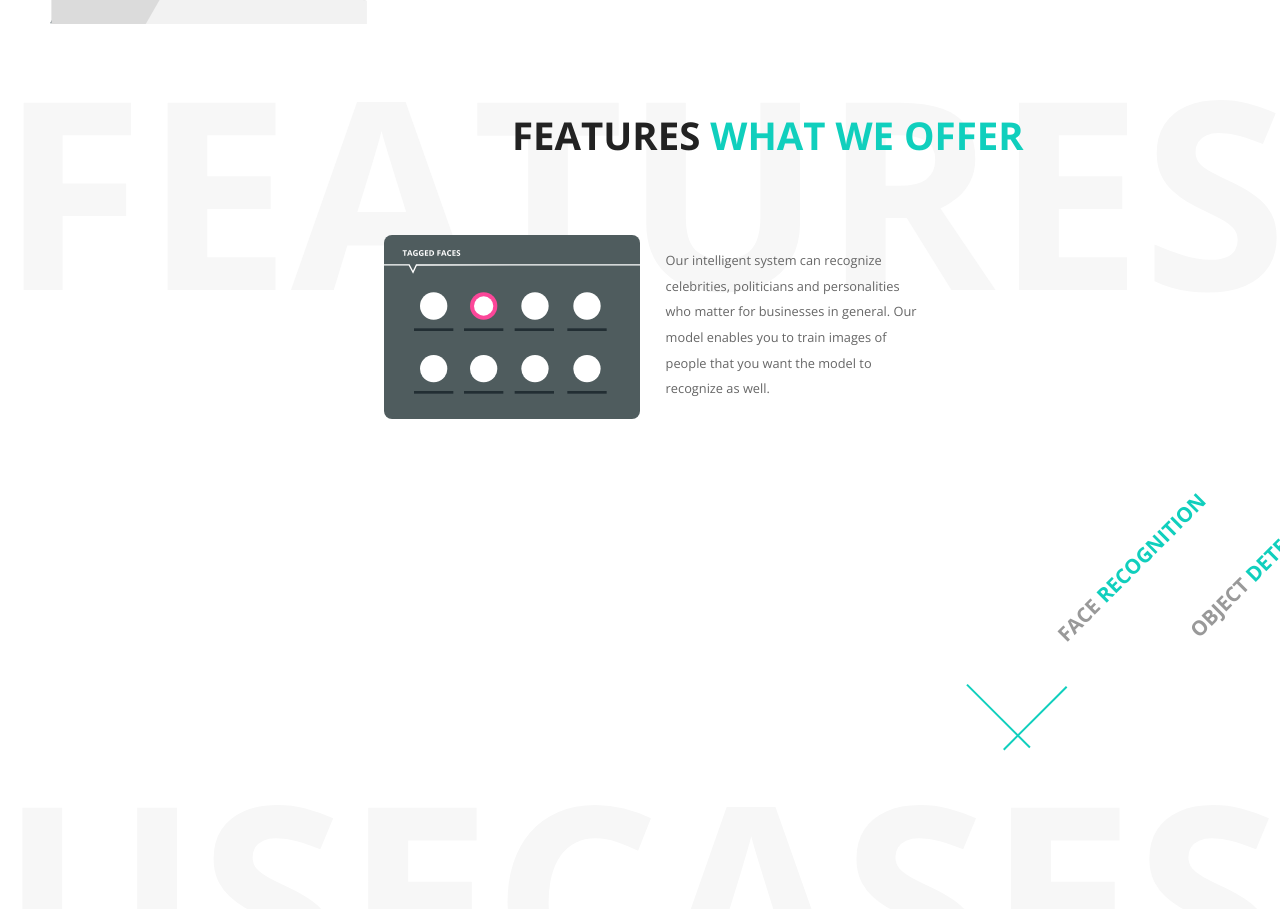
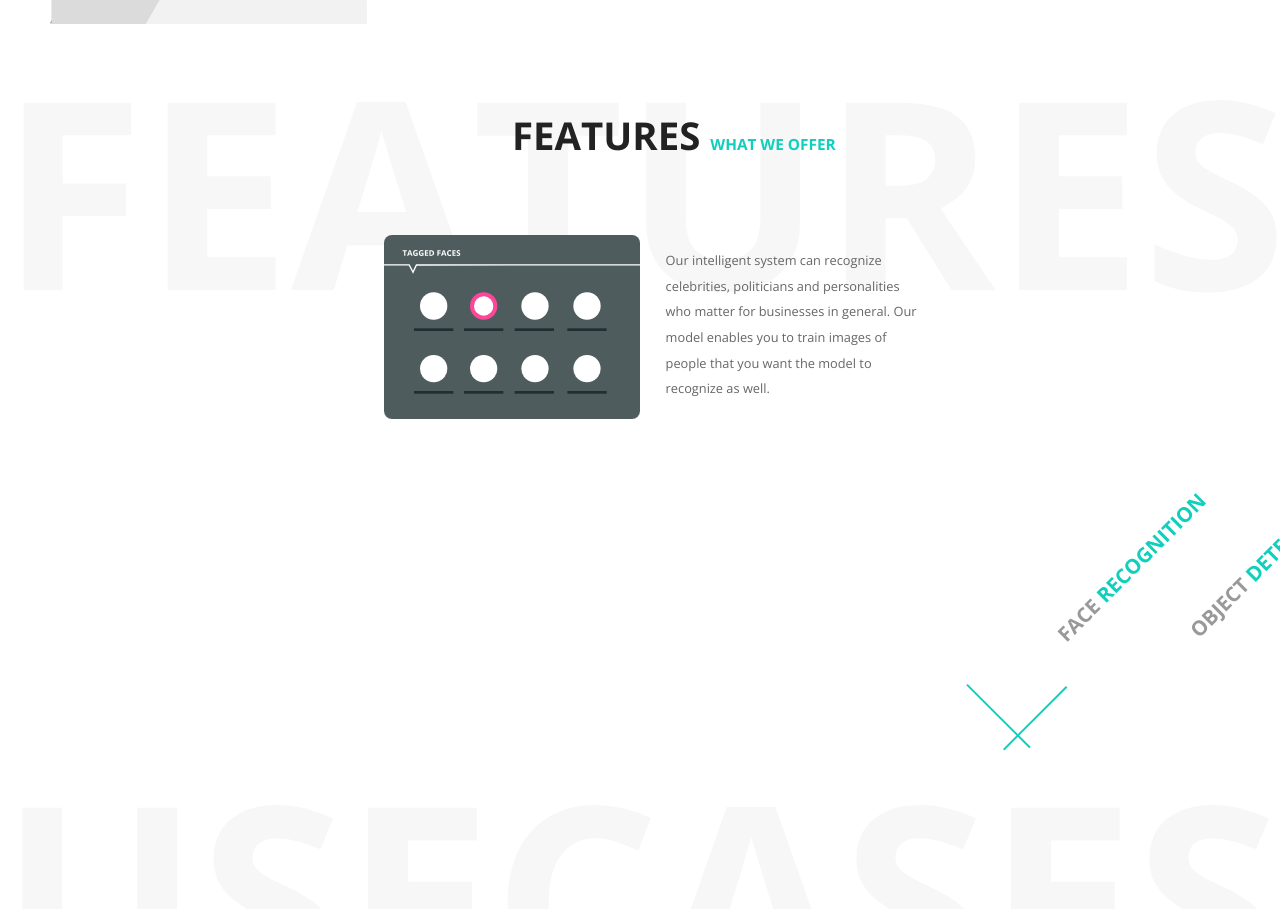
Before and after one commit to naveenshaji/tessact.com, a website with bundled scripts: page src/index.html in a window 1280 px wide. Shown: the part 1403-2312 px from the top of the page. Built offline with nearby package versions, Linux system fonts and the light colour scheme.

Commit message:
Fixed type-override bug

```diff
--- a/src/scss/pages/_home.scss
+++ b/src/scss/pages/_home.scss
@@ -37,6 +37,9 @@
     position: absolute;
     left: 6vw;
     top: 25vw;
+    .text-brand {
+        font-size: 1.2vw;
+    }
     img {
         width: 20vw;
     }
```
Also changed, not shown: src/css/main.css.
